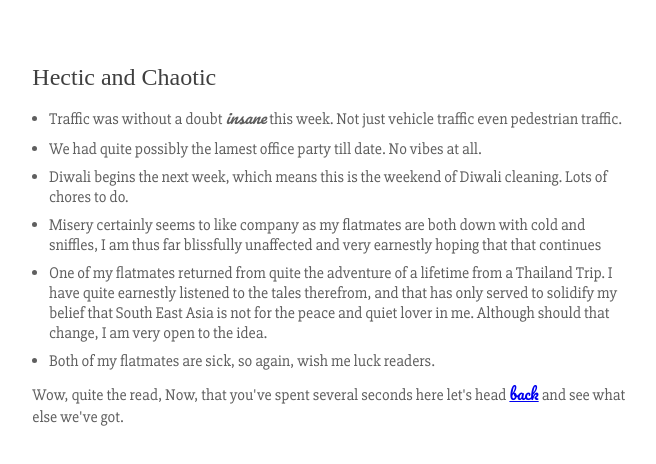
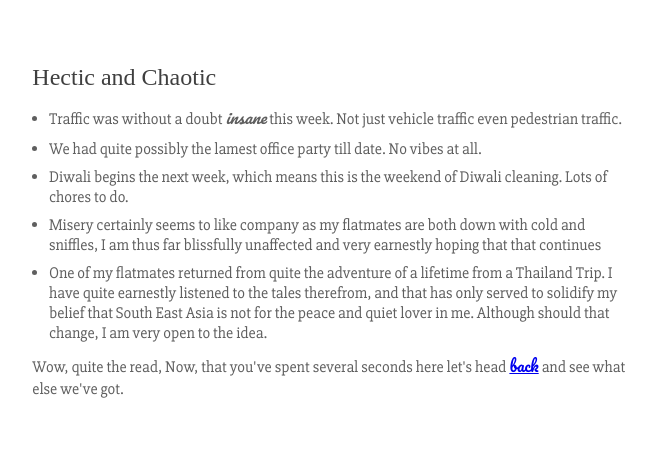
Before and after one commit to kaiser-in-exile/a-believable-fiction, an Eleventy site: page src/posts/weeknotes/2025-41.md in a window 1280 px wide. Shown: the part 144-608 px from the top of the page, without its empty margins (309-965 px from the left). Built offline with nearby package versions, Linux system fonts and the light colour scheme; Eleventy itself is replaced by a stand-in of ours; files that its build step writes are made by us from their sources; a web font is replaced by a local one.

Commit message:
remove duplicated point in weeknotes

```diff
--- a/src/posts/weeknotes/2025-41.md
+++ b/src/posts/weeknotes/2025-41.md
@@ -12,4 +12,3 @@ tags: weeknotes
 -   Diwali begins the next week, which means this is the weekend of Diwali cleaning. Lots of chores to do.
 -   Misery certainly seems to like company as my flatmates are both down with cold and sniffles, I am thus far blissfully unaffected and very earnestly hoping that that continues
 -   One of my flatmates returned from quite the adventure of a lifetime from a Thailand Trip. I have quite earnestly listened to the tales therefrom, and that has only served to solidify my belief that South East Asia is not for the peace and quiet lover in me. Although should that change, I am very open to the idea.
--   Both of my flatmates are sick, so again, wish me luck readers.
```
